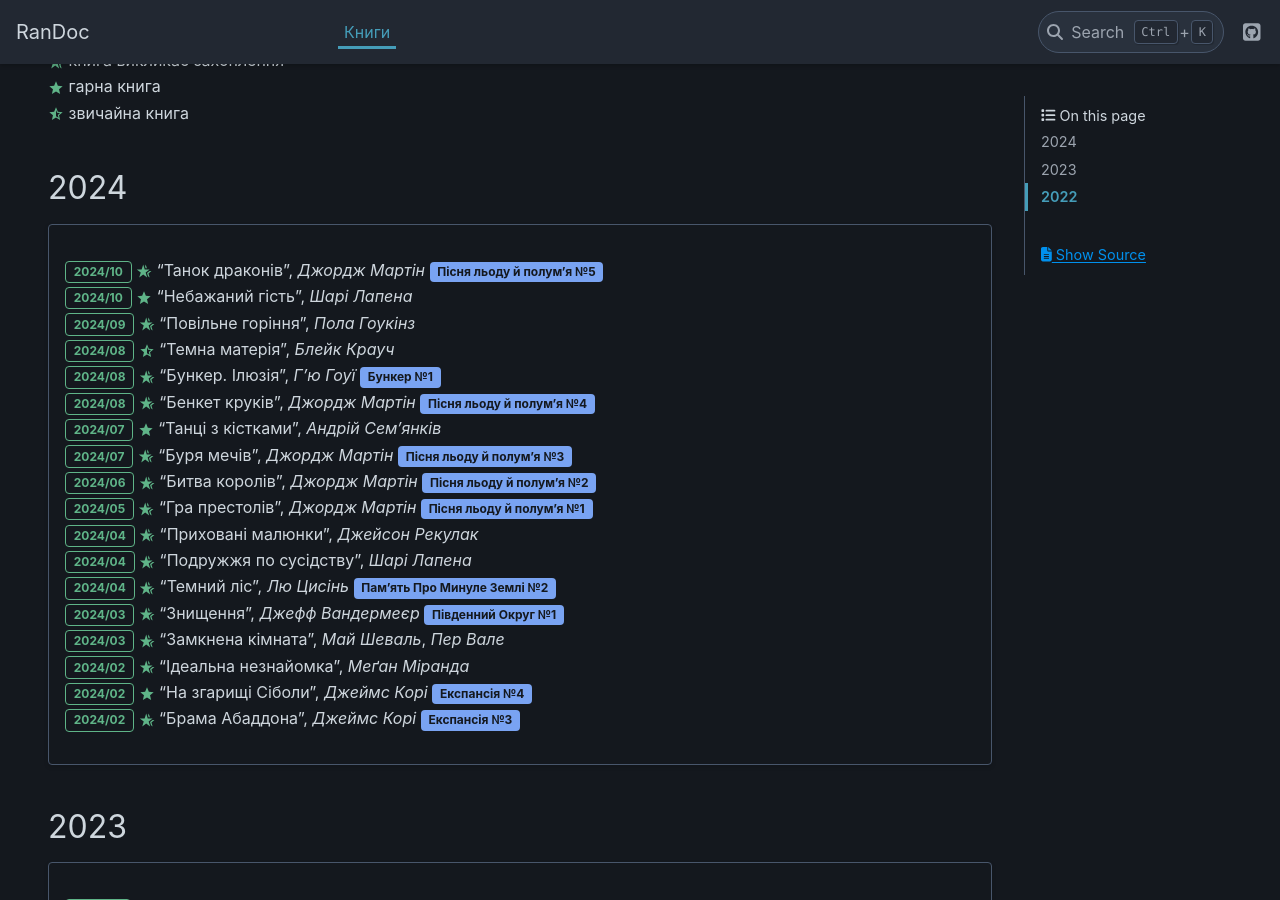
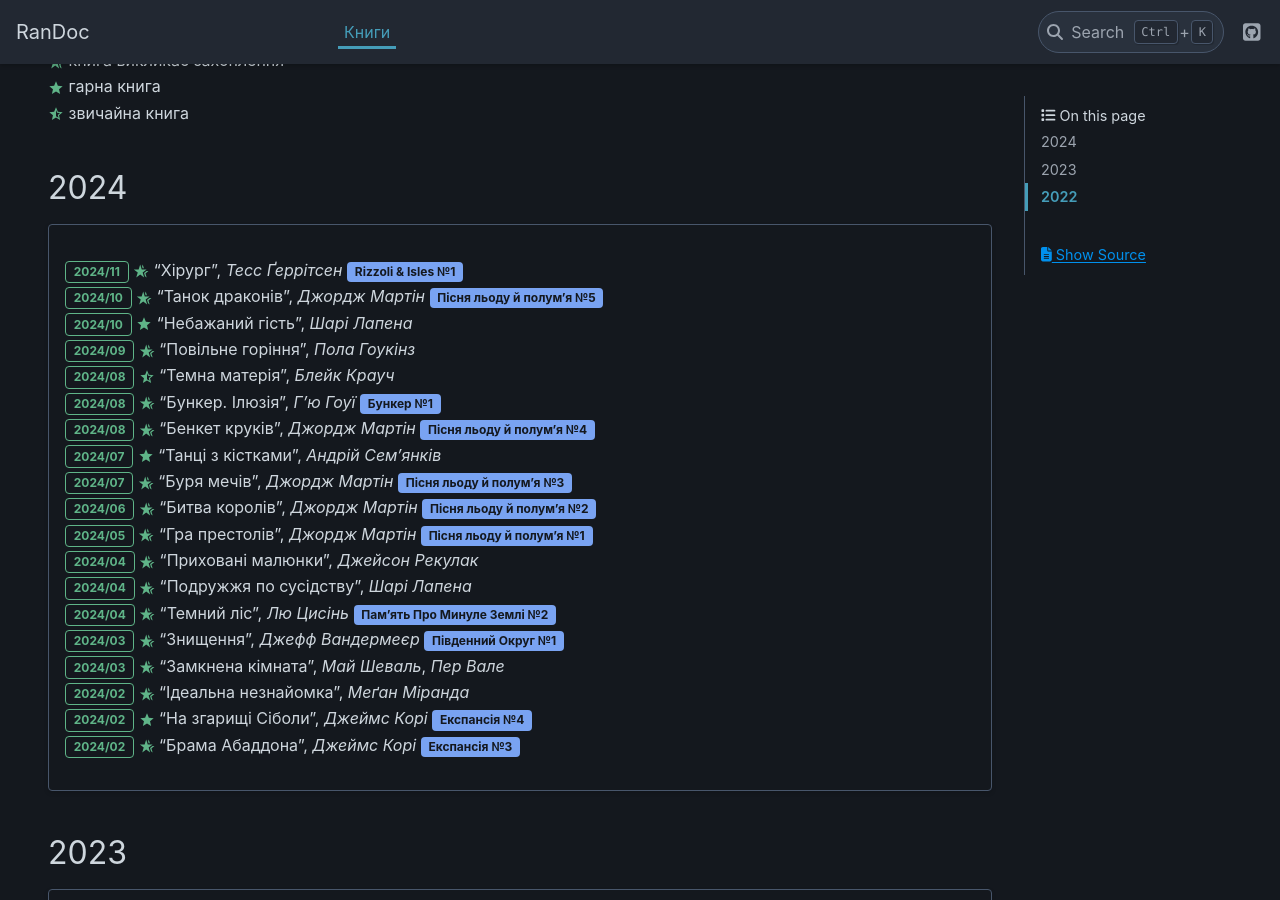
Before and after one commit to grembeter/randoc, a Sphinx documentation site: the page built from docs/source/books.rst, in a window 1280 px wide and 900 px high, scrolled down 408 px. Built offline with Sphinx 7.4.7 and the PyData theme 0.15.4, drawn with Linux system fonts in a browser that asks for light colours.

Commit message:
books: add The Surgeon
Signed-off-by: Grygorii Tertychnyi <grembeter@gmail.com>

```diff
--- a/docs/source/books.rst
+++ b/docs/source/books.rst
@@ -27,6 +27,7 @@
 
 .. card::
 
+   | :bdg-success-line:`2024/11` |+| "Хірург", *Тесс Ґеррітсен* :bdg-info:`Rizzoli & Isles №1`
    | :bdg-success-line:`2024/10` |+| "Танок драконів", *Джордж Мартін* :bdg-info:`Пісня льоду й полум'я №5`
    | :bdg-success-line:`2024/10` |/| "Небажаний гість", *Шарі Лапена*
    | :bdg-success-line:`2024/09` |+| "Повільне горіння", *Пола Гоукінз*
```
